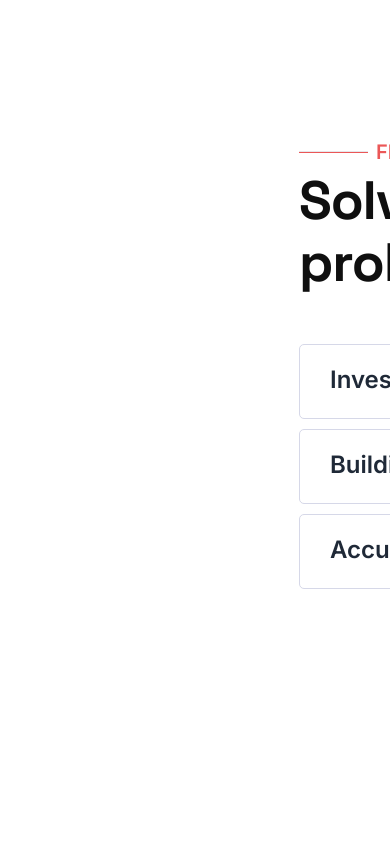
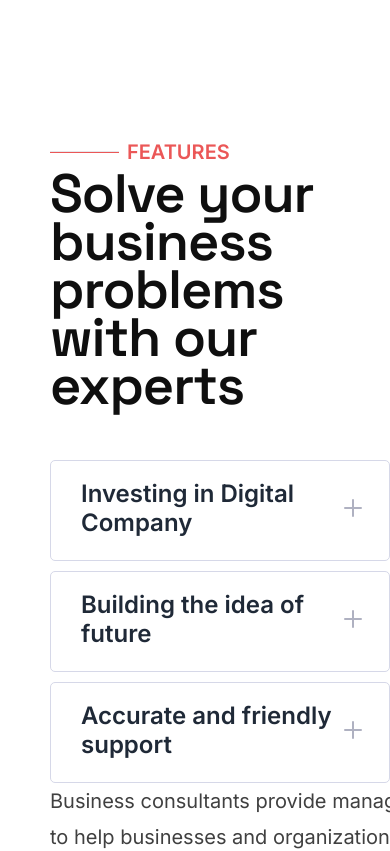
Before and after one commit to mahfuz091/oyolloo-task-clone, a React (Vite) app: page / in a window 390 px wide. Shown: the part 2160-3011 px from the top of the page. Built offline with nearby package versions, Linux system fonts and the light colour scheme.

Commit message:
some responsive css added

```diff
--- a/src/Pages/Home/Features/AccordionItem.jsx
+++ b/src/Pages/Home/Features/AccordionItem.jsx
@@ -6,7 +6,7 @@ const AccordionItem = ({ open, toggle, title, desc }) => {
 
 
     return (
-        <div className="pt-[10px] max-w-[579px]">
+        <div className="pt-[10px] w-full lg:max-w-[579px]">
 
             <div className={open ? "collaps-title-open" : "collaps-title"} onClick={toggle} >
 
--- a/src/Pages/Home/Features/Features.jsx
+++ b/src/Pages/Home/Features/Features.jsx
@@ -38,7 +38,7 @@ const Features = () => {
     }
   ]
   return (
-    <div className='mt-[140px] pl-[299px] pr-[250px] flex gap-[83px]'>
+    <div className='mt-[140px] pl-[50px] lg:pl-[299px] lg:pr-[250px] lg:flex gap-[83px]'>
       <div>
         <h2 className='feature-text flex items-center gap-2'>
           <hr className='line1' />
--- a/src/index.css
+++ b/src/index.css
@@ -296,6 +296,8 @@
   text-transform: uppercase;
 }
 
+
+
 .feature-title {
   color: #0f0f0f;
   font-family: Space Grotesk;
@@ -306,6 +308,19 @@
   /* 114.815% */
   letter-spacing: -1.08px;
   width: 721px;
+}
+
+@media (max-width:576px) {
+  .feature-title {
+    font-size: 54px;
+    font-style: normal;
+    font-weight: 600;
+    line-height: 48px;
+    /* 114.815% */
+
+    width: 100%;
+  }
+
 }
 
 .feature-description {
```
